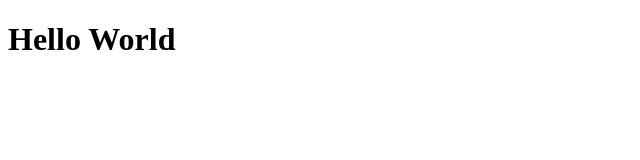
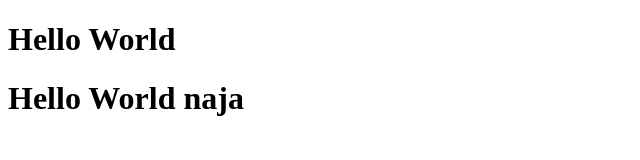
Before and after one commit to sunisaNoo/tetGit, a plain HTML site: page index.html in a window 1280 px wide. Shown: the whole page, without its empty margins (0-640 px from the left). Drawn offline with Linux system fonts and the light colour scheme.

Commit message:
Add message

```diff
--- a/index.html
+++ b/index.html
@@ -5,4 +5,5 @@
 </head>
 <body>
     <h1>Hello World</h1>
+    <h1>Hello World naja</h1>
 </body>
```
